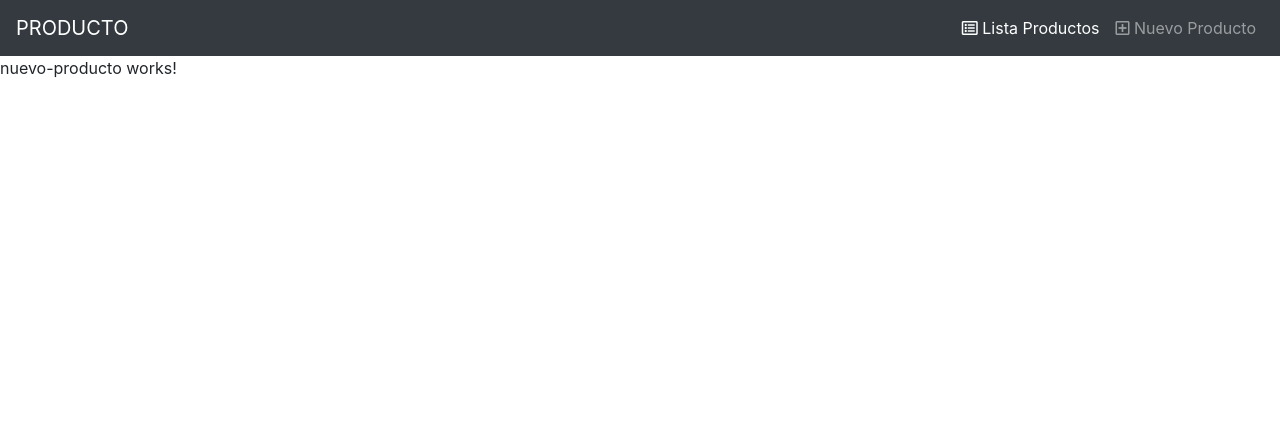
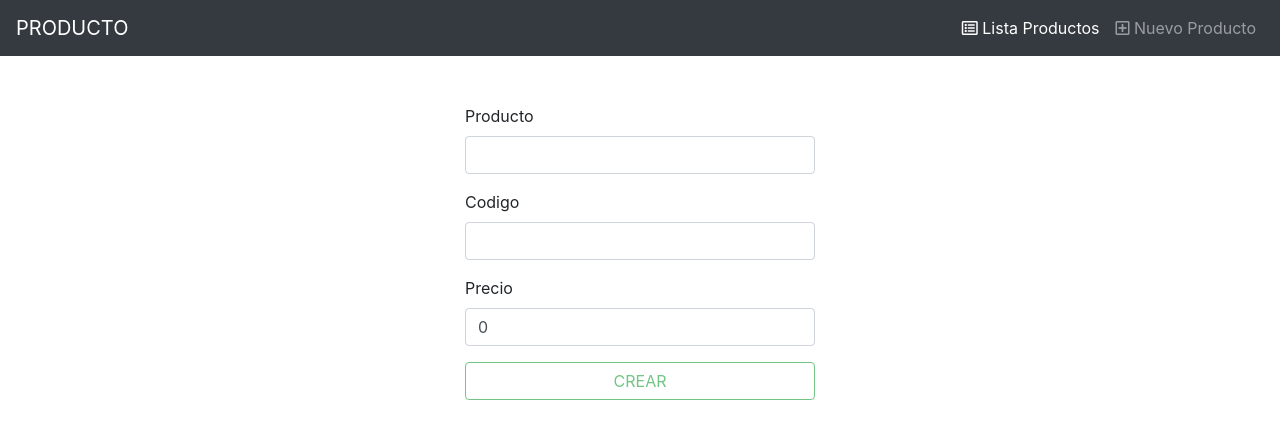
Before and after one commit to popehiflo/demo-apps-springboot-angular, an Angular app in the folder crud-basico/frontend/: page /nuevo in a window 1280 px wide. Shown: the top 438 px of the page. Built offline with nearby package versions, Linux system fonts and the light colour scheme.

Commit message:
Added funcionalidad para agregar nuevo Producto

```diff
--- a/crud-basico/frontend/src/app/producto/nuevo-producto.component.html
+++ b/crud-basico/frontend/src/app/producto/nuevo-producto.component.html
@@ -1 +1,21 @@
-<p>nuevo-producto works!</p>
+<div class="container">
+  <div class="row mt-5">
+    <div class="col-md-4 mx-auto">
+      <form (ngSubmit)="onCreate()" novalidate #f="ngForm">
+        <div class="form-group">
+          <label for="inputProducto">Producto</label>
+          <input type="text" class="form-control" id="inputProducto" name="inputProducto" [(ngModel)]="producto" required>
+        </div>
+        <div class="form-group">
+          <label for="inputCodigo">Codigo</label>
+          <input type="text" class="form-control" id="inputCodigo" name="inputCodigo" [(ngModel)]="codigo" required>
+        </div>
+        <div class="form-group">
+          <label for="inputPrecio">Precio</label>
+          <input type="number" class="form-control" id="inputPrecio" name="inputPrecio" [(ngModel)]="precio" required>
+        </div>
+        <button class="btn btn-outline-success btn-block" [disabled]="!f.valid">CREAR</button>
+      </form>
+    </div>
+  </div>
+</div>
--- a/crud-basico/frontend/src/app/producto/nuevo-producto.component.ts
+++ b/crud-basico/frontend/src/app/producto/nuevo-producto.component.ts
@@ -1,4 +1,8 @@
 import { Component, OnInit } from '@angular/core';
+import { ProductoService } from '../service/producto.service';
+import { Producto } from '../models/producto';
+import { ToastrService } from 'ngx-toastr';
+import { Router } from '@angular/router';
 
 @Component({
   selector: 'app-nuevo-producto',
@@ -7,9 +11,37 @@ import { Component, OnInit } from '@angular/core';
 })
 export class NuevoProductoComponent implements OnInit {
 
-  constructor() { }
+  producto:string = '';
+  codigo:string = '';
+  precio:number = 0;
+
+  constructor(private productoService: ProductoService,
+              private toastr: ToastrService,
+              private router: Router) { }
 
   ngOnInit(): void {
   }
 
+  onCreate():void {
+    const product = new Producto(this.producto, this.codigo, this.precio);
+    this.productoService.save(product).subscribe(
+      data => {
+        this.toastr.success('Producto creado!', 'OK', {
+          timeOut: 3000,
+          positionClass: 'toast-top-center'
+        });
+        this.router.navigate(['/']);
+      },
+      err => {
+        this.toastr.error(err.error.mensaje, 'Fail', {
+          timeOut: 3000,
+          positionClass: 'toast-top-center'
+        });
+
+      }
+
+    )
+    //this.router.navigate(['/']);
+  }
+
 }
```
